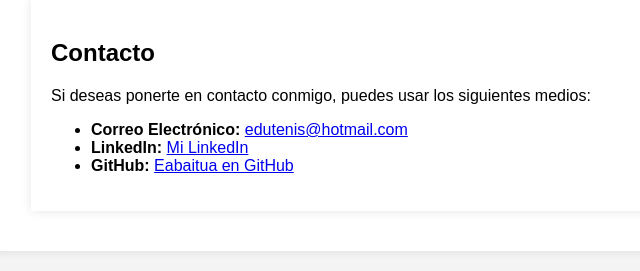
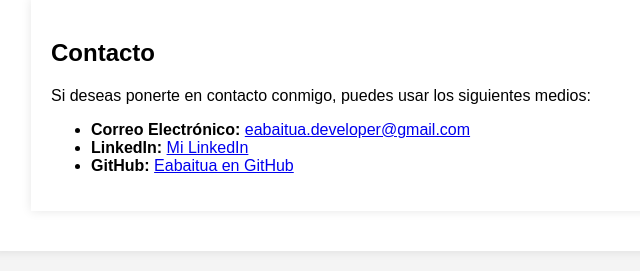
Before and after one commit to Eabaitua/mi-portfolio, a Flask app: page / in a window 1280 px wide. Shown: the part 904-1175 px from the top of the page, without its empty margins (29-669 px from the left). Run offline with Flask 3, Linux system fonts and the light colour scheme.

Commit message:
correo cambiado

```diff
--- a/templates/index.html
+++ b/templates/index.html
@@ -60,7 +60,7 @@
         <h2>Contacto</h2>
         <p>Si deseas ponerte en contacto conmigo, puedes usar los siguientes medios:</p>
         <ul>
-            <li><strong>Correo Electrónico:</strong> <a href="mailto:edutenis@hotmail.com">edutenis@hotmail.com</a></li>
+            <li><strong>Correo Electrónico:</strong> <a href="mailto:eabaitua.developer@gmail.com">eabaitua.developer@gmail.com</a></li>
             <li><strong>LinkedIn:</strong> <a href="https://www.linkedin.com/in/eduardo-abaitua-vázquez-115b4a336" target="_blank">Mi LinkedIn</a></li>
             <li><strong>GitHub:</strong> <a href="https://github.com/Eabaitua" target="_blank">Eabaitua en GitHub</a></li>
         </ul>
--- a/templates/projects.html
+++ b/templates/projects.html
@@ -34,7 +34,7 @@
     <footer>
         <h3>Datos de Contacto</h3>
         <ul>
-            <li><strong>Correo Electrónico:</strong> <a href="mailto:edutenis@hotmail.com">edutenis@hotmail.com</a></li>
+            <li><strong>Correo Electrónico:</strong> <a href="mailto:eabaitua.developer@gmail.com">eabaitua.developer@gmail.com</a></li>
             <li><strong>LinkedIn:</strong> <a href="https://www.linkedin.com/in/eduardo-abaitua-vázquez-115b4a336" target="_blank">Mi LinkedIn</a></li>
             <li><strong>GitHub:</strong> <a href="https://github.com/Eabaitua" target="_blank">Eabaitua en GitHub</a></li>
         </ul>
```
